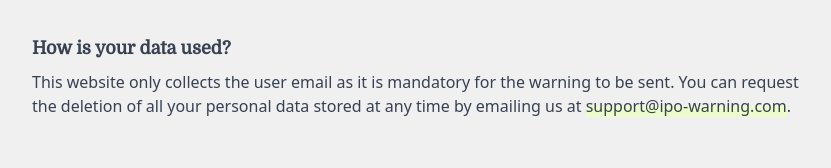
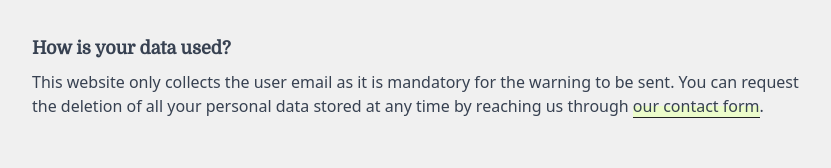
Before and after one commit to alramalho/ipo-track, a Next.js app in the folder frontend/: page /privacy-policy in a window 1280 px wide. Shown: the part 306-474 px from the top of the page, without its empty margins (224-1055 px from the left). Built offline with nearby package versions, Linux system fonts and the light colour scheme.

Commit message:
Remove support@ipo-warning.com from text

```diff
--- a/frontend/pages/privacy-policy.tsx
+++ b/frontend/pages/privacy-policy.tsx
@@ -28,9 +28,9 @@ export default function PrivacyPolicy() {
                 How is your data used?
               </h3>
               <p>
-
                 This website only collects the user email as it is mandatory for the warning to be sent.
-                You can request the deletion of all your personal data stored at any time by emailing us at <em>support@ipo-warning.com</em>.
+                You can request the deletion of all your personal data stored at any time by reaching us through&nbsp;
+                <a href="/contact.html" className="highlight">our contact form</a>.
               </p>
             </div>
           </div>
--- a/frontend/pages/terms-of-service.tsx
+++ b/frontend/pages/terms-of-service.tsx
@@ -50,7 +50,7 @@ export default function PrivacyPolicy() {
               </p>
               <br/>
               <p>
-                If any questions remain please feel free to email us at <em>support@ipo-warning.com</em>.
+                If any questions remain please feel free to contact us through <a href="/contact.html" className="highlight">our contact form</a>.
               </p>
             </div>
           </div>
```
Also changed, not shown: 1 other file (tests, documents, lock files or other folders).
